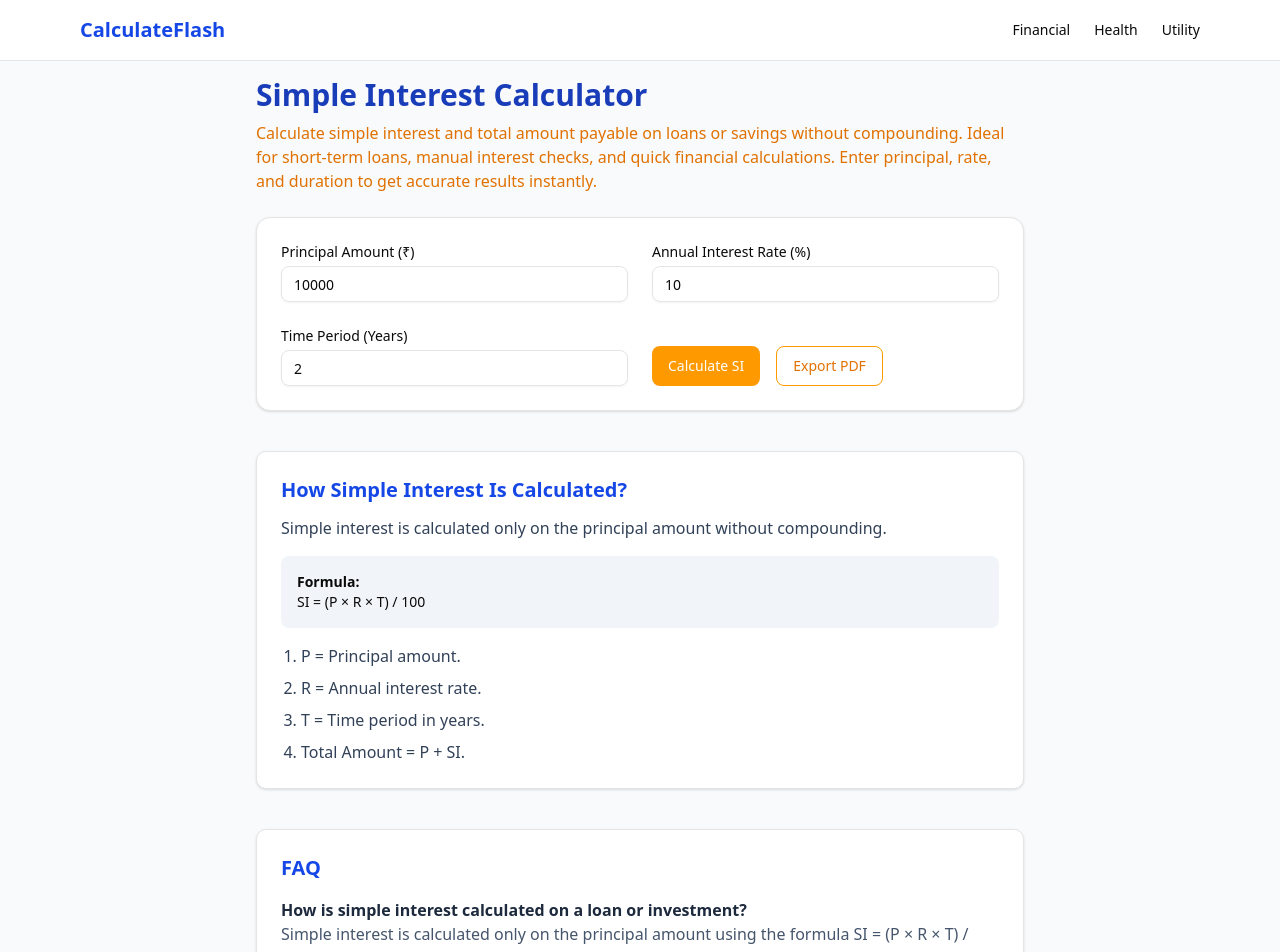
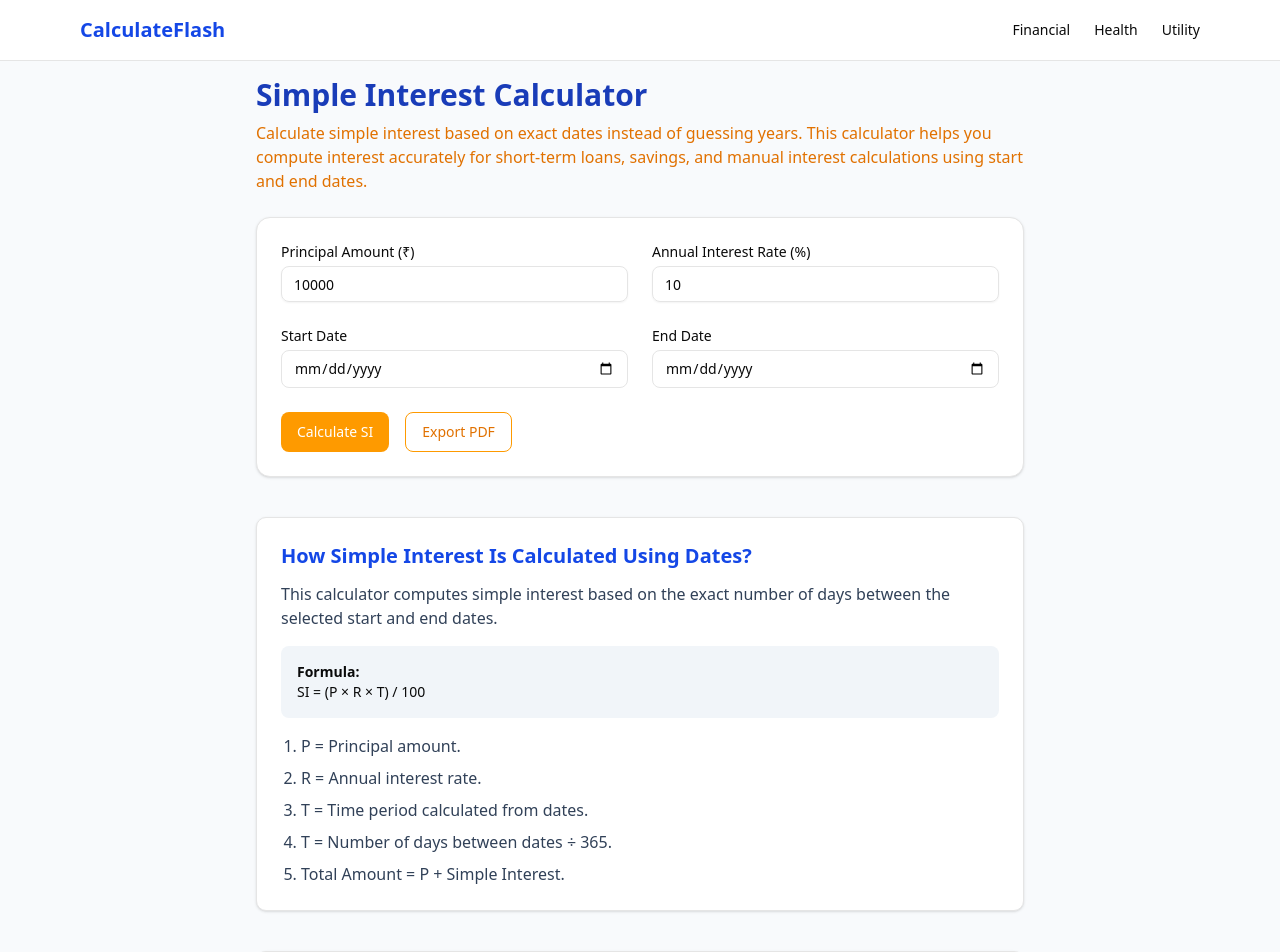
Before and after one commit to calculateflash/calculateFlash, a Next.js app: page /financial/simple-intrest in a window 1280 px wide. Shown: the top 952 px of the page. Built offline with nearby package versions, Linux system fonts and the light colour scheme; no server answers.

Commit message:
modified simple and compound

```diff
--- a/app/financial/compundCalculator/compoundCalculator.tsx
+++ b/app/financial/compundCalculator/compoundCalculator.tsx
@@ -12,7 +12,7 @@ import { CalculatorFAQ } from "@/components/calculators/CalculatorFAQ";
 
 import { calculateCompoundInterest } from "./lib/compundCalculate";
 
-import { CalculatorMiniCard } from "@/components/CalculatorMiniCard"
+import { CalculatorMiniCard } from "@/components/CalculatorMiniCard";
 import { relatedCalculatorsMap } from "../lib/financeRelatedCalculators";
 import StructuredData from "@/lib/StructuredData";
 
@@ -22,19 +22,24 @@ const related = relatedCalculatorsMap.compoundCalculator;
 export default function CompoundInterestCalculatorPage() {
   const [principal, setPrincipal] = useState<number | "">(100000);
   const [annualRate, setAnnualRate] = useState<number | "">(8);
-  const [years, setYears] = useState<number | "">(10);
+
+  const [startDate, setStartDate] = useState("");
+  const [endDate, setEndDate] = useState("");
+
   const [compounding, setCompounding] = useState<number>(4); // Quarterly default
 
   const [result, setResult] = useState<{
     maturityValue: number;
     interestEarned: number;
+    years: number;
   } | null>(null);
 
   const handleCalculate = () => {
     const output = calculateCompoundInterest({
       principal: Number(principal) || 0,
       annualRate: Number(annualRate) || 0,
-      years: Number(years) || 0,
+      startDate,
+      endDate,
       compounding,
     });
 
@@ -46,7 +51,7 @@ export default function CompoundInterestCalculatorPage() {
 
       <CalculatorHeader
         title="Compound Interest Calculator"
-        description="Calculate how your investment grows over time using compound interest. This calculator shows how the principal amount, interest rate, investment duration, and compounding frequency impact your final returns. Understand the exponential power of compounding and plan your long-term wealth effectively."
+        description="Calculate compound interest using exact investment dates instead of manual year entry. This calculator shows how your money grows over time based on compounding frequency, interest rate, and precise duration between start and end dates."
       />
 
       {/* INPUT SECTION */}
@@ -65,15 +70,37 @@ export default function CompoundInterestCalculatorPage() {
             onChange={setAnnualRate}
           />
 
-          <InputCard
-            label="Time Period (Years)"
-            value={years}
-            onChange={setYears}
+          {/* START DATE */}
+          <div>
+            <label className="block mb-1 text-sm font-medium">
+              Start Date
+            </label>
+            <input
+              type="date"
+              value={startDate}
+              onChange={(e) => setStartDate(e.target.value)}
+              className="w-full rounded-md border px-3 py-2 text-sm"
             />
+          </div>
 
-          {/* Compounding Frequency Dropdown */}
+          {/* END DATE */}
           <div>
-            <label className="block mb-1 text-sm font-medium">Compounding Frequency</label>
+            <label className="block mb-1 text-sm font-medium">
+              End Date
+            </label>
+            <input
+              type="date"
+              value={endDate}
+              onChange={(e) => setEndDate(e.target.value)}
+              className="w-full rounded-md border px-3 py-2 text-sm"
+            />
+          </div>
+
+          {/* COMPOUNDING FREQUENCY */}
+          <div>
+            <label className="block mb-1 text-sm font-medium">
+              Compounding Frequency
+            </label>
             <select
               className="border rounded-md p-2 w-full"
               value={compounding}
@@ -98,11 +125,11 @@ export default function CompoundInterestCalculatorPage() {
 
       {/* RESULT SECTION */}
       {result && (
-        <div className="grid grid-cols-1 md:grid-cols-2 gap-4">
+        <div className="grid grid-cols-1 md:grid-cols-3 gap-4">
 
           <ResultCard
-            label="Maturity Value"
-            value={result.maturityValue}
+            label="Investment Period (Years)"
+            value={result.years}
           />
 
           <ResultCard
@@ -110,59 +137,65 @@ export default function CompoundInterestCalculatorPage() {
             value={result.interestEarned}
           />
 
+          <ResultCard
+            label="Total Amount"
+            value={`${result.maturityValue}`}
+          />
+
         </div>
       )}
 
       <CalculatorExplanation
-        title="How Compound Interest Is Calculated?"
-        description="Compound interest allows your investment to grow faster because interest is earned on both the initial principal and the interest accumulated over previous periods. It is widely used in savings accounts, fixed deposits, mutual funds, and long-term investments."
+        title="How Compound Interest Is Calculated Using Dates?"
+        description="Compound interest is calculated using the exact number of days between selected dates, converted into years, and applied to the compound interest formula based on the chosen compounding frequency."
         formula={`A = P × (1 + r/n)^(n × t)
 
 Where:
 A = Future Value
 P = Principal Amount
-      r = Annual Interest Rate (in decimal)
-      n = Number of compounding periods per year
-      t = Time in years`}
+r = Annual Interest Rate (decimal)
+n = Compounding periods per year
+t = Time period in years (calculated from dates)`}
         steps={[
-          "Enter the principal amount (initial investment).",
-          "Select the compounding frequency (monthly, quarterly, yearly, etc.).",
-          "The investment grows faster when compounding frequency increases.",
-          "The calculator applies the formula using the selected values to estimate future value and total interest earned.",
-          "Compound interest results in exponential growth over long durations."
+          "Enter the principal amount and annual interest rate.",
+          "Select the investment start and end dates.",
+          "The calculator determines the exact duration in years (days ÷ 365).",
+          "Choose compounding frequency (monthly, quarterly, yearly, etc.).",
+          "The formula is applied to compute interest earned and final maturity value.",
         ]}
       />
-
 
       <CalculatorFAQ
         items={[
           {
-            question: "How does compound interest work in investment growth?",
+            question: "Why is date-based compound interest more accurate?",
             answer:
-              "Compound interest reinvests earned interest back into the principal, allowing your investment to grow exponentially over time. Each compounding period adds new interest to the previous balance, making returns significantly higher than simple interest, especially for long-term investments."
+              "Date-based compound interest calculations use the exact duration between investment dates, eliminating approximation errors. This ensures higher accuracy, especially for short or irregular investment periods."
           },
           {
-            question: "Which compounding frequency gives the highest returns?",
+            question: "How does compounding frequency affect returns?",
             answer:
-              "More frequent compounding—such as monthly or quarterly—yields higher returns because interest is calculated and added more frequently. Annual compounding offers lower returns compared to monthly compounding, making frequency a major factor in wealth growth."
+              "Higher compounding frequency means interest is added more often, resulting in greater overall returns. Monthly compounding yields higher returns than quarterly or yearly compounding."
           },
           {
-            question: "Is compound interest better for long-term financial planning?",
+            question: "Is compound interest suitable for long-term investments?",
             answer:
-              "Yes, compound interest is one of the most powerful tools for long-term wealth creation. The longer you stay invested, the more your interest earns interest. This makes compound interest ideal for goals like retirement, education planning, or long-term savings."
+              "Yes. Compound interest is ideal for long-term investments like retirement planning, fixed deposits, and mutual funds, as it allows your interest to earn interest over time."
           },
           {
-            question: "What factors influence compound interest returns?",
+            question: "What happens if the investment duration is short?",
             answer:
-              "Key factors include principal amount, annual interest rate, investment duration, and compounding frequency. Even small increases in duration or rate can lead to significantly higher returns due to the exponential nature of compounding."
+              "Even for short durations, compound interest benefits from precise date calculations. While returns may be lower, the accuracy ensures correct interest estimation."
           },
           {
             question: "How is compound interest different from simple interest?",
             answer:
-              "Simple interest grows only on the original principal, while compound interest grows on principal plus previously-earned interest. Over long periods, compound interest generates much higher returns, making it ideal for investment strategies."
+              "Simple interest is calculated only on the principal, while compound interest includes interest on accumulated interest. Over time, compounding produces significantly higher returns."
           }
         ]}
       />
+
+      {/* RELATED CALCULATORS */}
       <section className="mt-12">
         <h2 className="text-xl font-semibold mb-6">
           Related Financial Calculators
@@ -174,6 +207,8 @@ export default function CompoundInterestCalculatorPage() {
           ))}
         </div>
       </section>
+
+      {/* STRUCTURED DATA */}
       <StructuredData
         calculatorKey="compoundInterest"
         pageTitle="Compound Interest Calculator"
--- a/app/financial/compundCalculator/lib/compundCalculate.ts
+++ b/app/financial/compundCalculator/lib/compundCalculate.ts
@@ -1,25 +1,37 @@
-interface CIInput {
+type CompoundInterestInput = {
   principal: number;
   annualRate: number;
-  years: number;
-  compounding: number; // 1, 2, 4, 12
-}
+  startDate: string;
+  endDate: string;
+  compounding: number;
+};
 
 export function calculateCompoundInterest({
   principal,
   annualRate,
-  years,
+  startDate,
+  endDate,
   compounding,
-}: CIInput) {
+}: CompoundInterestInput) {
+  const start = new Date(startDate);
+  const end = new Date(endDate);
+
+  const diffDays =
+    (end.getTime() - start.getTime()) / (1000 * 60 * 60 * 24);
+
+  const years = diffDays / 365;
+
   const r = annualRate / 100;
   const n = compounding;
 
-  // CI formula: A = P (1 + r/n)^(n*t)
-  const maturityValue = principal * Math.pow(1 + r / n, n * years);
+  const maturityValue =
+    principal * Math.pow(1 + r / n, n * years);
+
   const interestEarned = maturityValue - principal;
 
   return {
     maturityValue: Math.round(maturityValue),
     interestEarned: Math.round(interestEarned),
+    years: Number(years.toFixed(2)),
   };
 }
--- a/app/financial/simple-intrest/lib/simplecalculate.ts
+++ b/app/financial/simple-intrest/lib/simplecalculate.ts
@@ -1,19 +1,38 @@
-interface SIInput {
+type SimpleInterestInput = {
   principal: number;
   annualRate: number;
-  years: number;
-}
+  startDate: string; // YYYY-MM-DD
+  endDate: string;
+};
 
 export function calculateSimpleInterest({
   principal,
   annualRate,
-  years,
-}: SIInput) {
+  startDate,
+  endDate,
+}: SimpleInterestInput) {
+  if (!startDate || !endDate) {
+    return {
+      simpleInterest: 0,
+      totalAmount: principal,
+      years: 0,
+    };
+  }
+
+  const start = new Date(startDate);
+  const end = new Date(endDate);
+
+  const diffInMs = end.getTime() - start.getTime();
+  const diffInDays = diffInMs / (1000 * 60 * 60 * 24);
+
+  const years = diffInDays / 365;
+
   const simpleInterest = (principal * annualRate * years) / 100;
   const totalAmount = principal + simpleInterest;
 
   return {
     simpleInterest: Math.round(simpleInterest),
     totalAmount: Math.round(totalAmount),
-  };
+    years: Number(years.toFixed(2))
+  }
 }
--- a/app/financial/simple-intrest/simpleIntrest.tsx
+++ b/app/financial/simple-intrest/simpleIntrest.tsx
@@ -12,8 +12,7 @@ import { CalculatorFAQ } from "@/components/calculators/CalculatorFAQ";
 
 import { calculateSimpleInterest } from "./lib/simplecalculate";
 
-
-import { CalculatorMiniCard } from "@/components/CalculatorMiniCard"
+import { CalculatorMiniCard } from "@/components/CalculatorMiniCard";
 import { relatedCalculatorsMap } from "../lib/financeRelatedCalculators";
 import StructuredData from "@/lib/StructuredData";
 
@@ -23,18 +22,22 @@ const related = relatedCalculatorsMap.simpleInterest;
 export default function SimpleInterestCalculatorPage() {
   const [principal, setPrincipal] = useState<number | "">(10000);
   const [annualRate, setAnnualRate] = useState<number | "">(10);
-  const [years, setYears] = useState<number | "">(2);
+
+  const [startDate, setStartDate] = useState("");
+  const [endDate, setEndDate] = useState("");
 
   const [result, setResult] = useState<{
     simpleInterest: number;
     totalAmount: number;
+    years: number;
   } | null>(null);
 
   const handleCalculate = () => {
     const output = calculateSimpleInterest({
       principal: Number(principal) || 0,
       annualRate: Number(annualRate) || 0,
-      years: Number(years) || 0,
+      startDate,
+      endDate,
     });
 
     setResult(output);
@@ -45,7 +48,7 @@ export default function SimpleInterestCalculatorPage() {
 
       <CalculatorHeader
         title="Simple Interest Calculator"
-        description="Calculate simple interest and total amount payable on loans or savings without compounding. Ideal for short-term loans, manual interest checks, and quick financial calculations. Enter principal, rate, and duration to get accurate results instantly."
+        description="Calculate simple interest based on exact dates instead of guessing years. This calculator helps you compute interest accurately for short-term loans, savings, and manual interest calculations using start and end dates."
       />
 
       {/* INPUT SECTION */}
@@ -64,11 +67,31 @@ export default function SimpleInterestCalculatorPage() {
             onChange={setAnnualRate}
           />
 
-          <InputCard
-            label="Time Period (Years)"
-            value={years}
-            onChange={setYears}
+          {/* START DATE */}
+          <div>
+            <label className="block mb-1 text-sm font-medium">
+              Start Date
+            </label>
+            <input
+              type="date"
+              value={startDate}
+              onChange={(e) => setStartDate(e.target.value)}
+              className="w-full rounded-md border px-3 py-2 text-sm"
             />
+          </div>
+
+          {/* END DATE */}
+          <div>
+            <label className="block mb-1 text-sm font-medium">
+              End Date
+            </label>
+            <input
+              type="date"
+              value={endDate}
+              onChange={(e) => setEndDate(e.target.value)}
+              className="w-full rounded-md border px-3 py-2 text-sm"
+            />
+          </div>
 
           <ActionsCard
             calculateLabel="Calculate SI"
@@ -82,7 +105,12 @@ export default function SimpleInterestCalculatorPage() {
 
       {/* RESULT SECTION */}
       {result && (
-        <div className="grid grid-cols-1 md:grid-cols-2 gap-4">
+        <div className="grid grid-cols-1 md:grid-cols-3 gap-4">
+
+          <ResultCard
+            label="Interest Period (Years)"
+            value={result.years}
+          />
 
           <ResultCard
             label="Simple Interest"
@@ -98,47 +126,49 @@ export default function SimpleInterestCalculatorPage() {
       )}
 
       <CalculatorExplanation
-        title="How Simple Interest Is Calculated?"
-        description="Simple interest is calculated only on the principal amount without compounding."
+        title="How Simple Interest Is Calculated Using Dates?"
+        description="This calculator computes simple interest based on the exact number of days between the selected start and end dates."
         formula={`SI = (P × R × T) / 100`}
         steps={[
           "P = Principal amount.",
           "R = Annual interest rate.",
-          "T = Time period in years.",
-          "Total Amount = P + SI."
+          "T = Time period calculated from dates.",
+          "T = Number of days between dates ÷ 365.",
+          "Total Amount = P + Simple Interest.",
         ]}
       />
 
       <CalculatorFAQ
         items={[
           {
-            question: "How is simple interest calculated on a loan or investment?",
+            question: "How is simple interest calculated using dates?",
             answer:
-              "Simple interest is calculated only on the principal amount using the formula SI = (P × R × T) / 100. It does not involve compounding, which makes it easy to understand and ideal for short-term loans, educational loans, and manual financial estimations."
+              "Simple interest is calculated by finding the exact number of days between the start and end dates, converting it into years by dividing by 365, and applying the standard simple interest formula. This method is more accurate than manually entering years."
           },
           {
-            question: "What is the difference between simple interest and compound interest?",
+            question: "Why is date-based calculation more accurate?",
             answer:
-              "Simple interest grows only on the initial principal, while compound interest grows on principal plus accumulated interest. For long-term investments, compound interest yields much higher returns. Simple interest is better suited for short-term and low-risk financial products."
+              "Date-based calculations use the exact duration of the loan or investment, avoiding approximation errors. This is especially useful for short-term loans, legal interest calculations, and financial settlements."
           },
           {
-            question: "Is simple interest used by banks for loans?",
+            question: "Does simple interest compound over time?",
             answer:
-              "Most banks use compound interest for long-term loans, but simple interest is commonly used for short-term loans, personal borrowing, agricultural loans, and interest subsidies. Simple interest makes repayment calculations straightforward and predictable."
+              "No. Simple interest is calculated only on the principal amount. The interest does not compound, making it predictable and easy to calculate."
           },
           {
-            question: "Does simple interest change during the loan period?",
+            question: "Is simple interest still used by banks?",
             answer:
-              "No, simple interest remains constant throughout the loan tenure because it is calculated only on the principal. This makes total repayment predictable and easy to calculate without complex formulas or fluctuating monthly payments."
+              "Banks commonly use compound interest for long-term loans, but simple interest is still applied for short-term loans, agricultural loans, subsidies, and manual interest calculations."
           },
           {
-            question: "When is simple interest a better choice than compound interest?",
+            question: "When should I use a simple interest calculator?",
             answer:
-              "Simple interest is ideal when you need short-term financing or want a transparent and predictable repayment plan. It's beneficial for loans with shorter durations where compounding would not significantly change the overall interest amount."
+              "Simple interest calculators are ideal for short-term loans, educational purposes, legal interest checks, and situations where transparency and predictability are important."
           }
         ]}
       />
 
+      {/* RELATED CALCULATORS */}
       <section className="mt-12">
         <h2 className="text-xl font-semibold mb-6">
           Related Financial Calculators
@@ -150,6 +180,8 @@ export default function SimpleInterestCalculatorPage() {
           ))}
         </div>
       </section>
+
+      {/* STRUCTURED DATA */}
       <StructuredData
         calculatorKey="simpleInterest"
         pageTitle="Simple Interest Calculator"
--- a/components/calculators/ResultCard.tsx
+++ b/components/calculators/ResultCard.tsx
@@ -10,7 +10,7 @@ export function ResultCard({ label, value }: ResultCardProps) {
     <Card className="p-4">
       <div className="text-sm text-slate-500">{label}</div>
       <div className="text-xl font-semibold">
-        {typeof value === "number" ? `₹${value.toLocaleString()}` : value}
+        {typeof value === "number" ? `${value.toLocaleString()}` : value}
       </div>
     </Card>
   );
```
Lines whose indentation alone changed are shown as unchanged.
